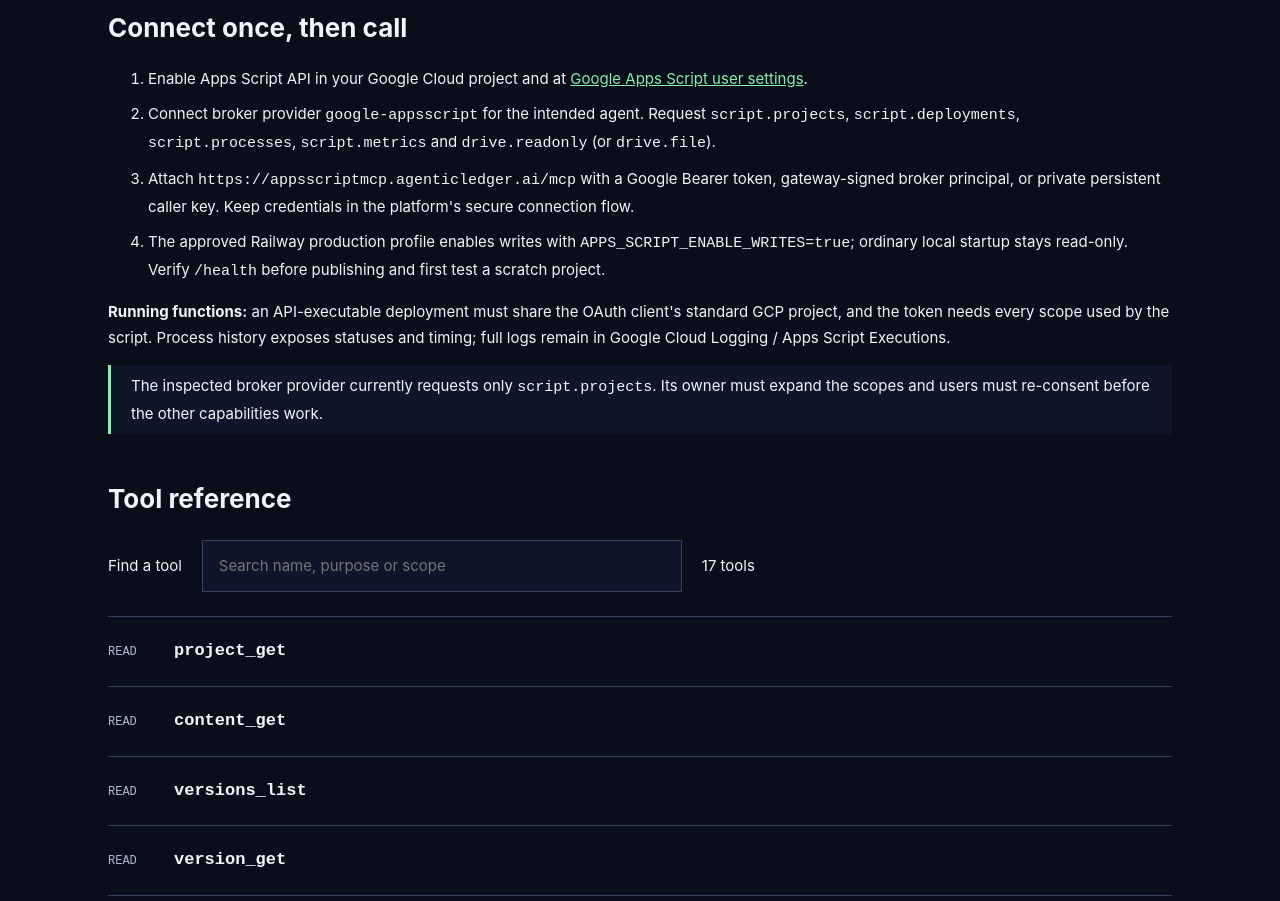
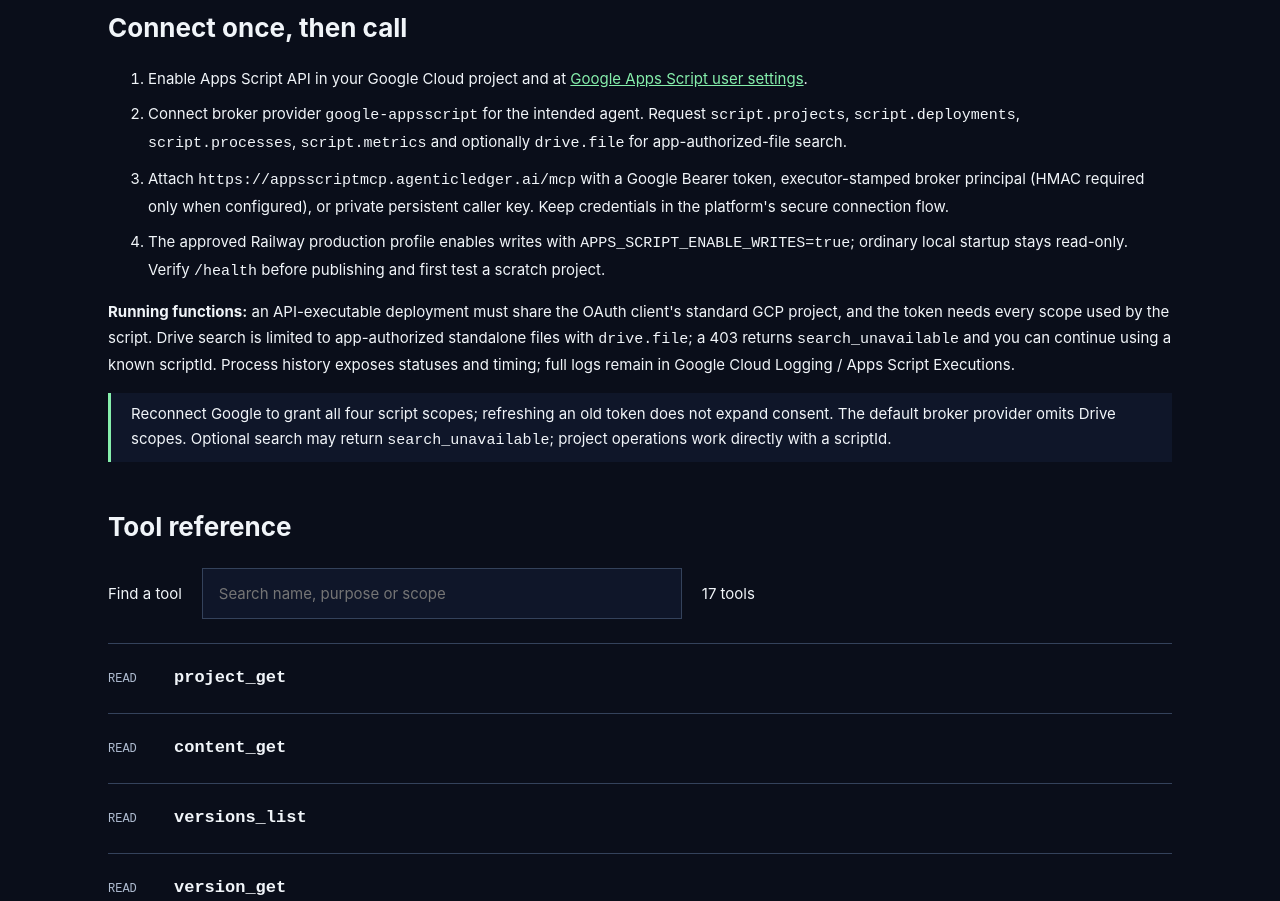
Before and after one commit to agenticledger/appsscript-mcp-http, a website: page docs/index.html in a window 1280 px wide. Shown: the part 900-1801 px from the top of the page. Drawn offline with Linux system fonts and the light colour scheme.

Commit message:
fix: degrade optional Drive search and document broker consent

```diff
--- a/docs/index.html
+++ b/docs/index.html
@@ -247,14 +247,14 @@
             Connect broker provider <code>google-appsscript</code> for the
             intended agent. Request <code>script.projects</code>,
             <code>script.deployments</code>, <code>script.processes</code>,
-            <code>script.metrics</code> and <code>drive.readonly</code> (or
-            <code>drive.file</code>).
+            <code>script.metrics</code> and optionally
+            <code>drive.file</code> for app-authorized-file search.
           </li>
           <li>
             Attach <code>https://appsscriptmcp.agenticledger.ai/mcp</code> with
-            a Google Bearer token, gateway-signed broker principal, or private
-            persistent caller key. Keep credentials in the platform's secure
-            connection flow.
+            a Google Bearer token, executor-stamped broker principal (HMAC
+            required only when configured), or private persistent caller key.
+            Keep credentials in the platform's secure connection flow.
           </li>
           <li>
             The approved Railway production profile enables writes with
@@ -266,14 +266,17 @@
         <p>
           <strong>Running functions:</strong> an API-executable deployment must
           share the OAuth client's standard GCP project, and the token needs
-          every scope used by the script. Process history exposes statuses and
-          timing; full logs remain in Google Cloud Logging / Apps Script
-          Executions.
+          every scope used by the script. Drive search is limited to
+          app-authorized standalone files with <code>drive.file</code>; a 403
+          returns <code>search_unavailable</code> and you can continue using a
+          known scriptId. Process history exposes statuses and timing; full logs
+          remain in Google Cloud Logging / Apps Script Executions.
         </p>
         <p class="note">
-          The inspected broker provider currently requests only
-          <code>script.projects</code>. Its owner must expand the scopes and
-          users must re-consent before the other capabilities work.
+          Reconnect Google to grant all four script scopes; refreshing an old
+          token does not expand consent. The default broker provider omits Drive
+          scopes. Optional search may return <code>search_unavailable</code>;
+          project operations work directly with a scriptId.
         </p>
       </section>
       <section id="reference">
@@ -905,7 +908,7 @@
           </div>
         </details>
         <details
-          data-search="projects_search Search standalone Apps Script files in Drive; container-bound scripts are not listed. drive.file only sees app-authorized files. OAuth: https://www.googleapis.com/auth/drive.readonly or https://www.googleapis.com/auth/drive.file."
+          data-search="projects_search Search standalone Apps Script files in Drive; container-bound scripts are not listed. drive.file only sees app-authorized files; a 403 returns search_unavailable with direct-scriptId guidance. OAuth: https://www.googleapis.com/auth/drive.readonly or https://www.googleapis.com/auth/drive.file."
         >
           <summary>
             <span class="kind">READ</span>
@@ -914,7 +917,8 @@
           <div class="body">
             <p>
               Search standalone Apps Script files in Drive; container-bound
-              scripts are not listed. drive.file only sees app-authorized files.
+              scripts are not listed. drive.file only sees app-authorized files;
+              a 403 returns search_unavailable with direct-scriptId guidance.
               OAuth: https://www.googleapis.com/auth/drive.readonly or
               https://www.googleapis.com/auth/drive.file.
             </p>
--- a/docs/tools.json
+++ b/docs/tools.json
@@ -468,7 +468,7 @@
   },
   {
     "name": "projects_search",
-    "description": "Search standalone Apps Script files in Drive; container-bound scripts are not listed. drive.file only sees app-authorized files. OAuth: https://www.googleapis.com/auth/drive.readonly or https://www.googleapis.com/auth/drive.file.",
+    "description": "Search standalone Apps Script files in Drive; container-bound scripts are not listed. drive.file only sees app-authorized files; a 403 returns search_unavailable with direct-scriptId guidance. OAuth: https://www.googleapis.com/auth/drive.readonly or https://www.googleapis.com/auth/drive.file.",
     "write": false,
     "scopes": [
       "https://www.googleapis.com/auth/drive.readonly",
```
Also changed, not shown: src/tools.ts (+13 -3 lines), test/client.test.ts (+17 -0 lines), README.md.
